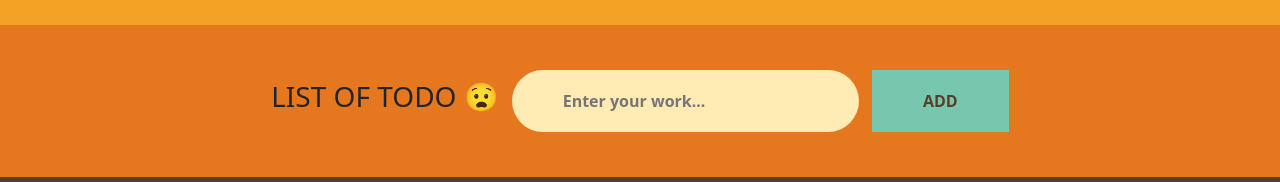
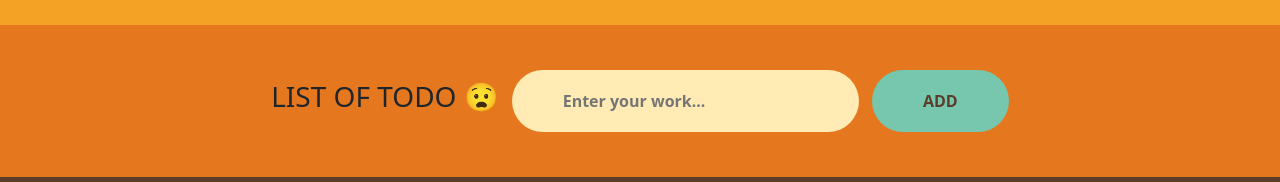
Before and after one commit to RoyaRastegar/My-Website, a React (Create React App) app: page /todo in a window 1280 px wide. Shown: the part 220-402 px from the top of the page. Built offline with nearby package versions, Linux system fonts and the light colour scheme.

Commit message:
change classname

```diff
--- a/src/Components/Todo/Todo.css
+++ b/src/Components/Todo/Todo.css
@@ -25,7 +25,7 @@
   margin-right: 1.6rem;
   font-size: 2.4rem;
 }
-button,
+.add-form button,
 select,
 input {
   background-color: #ffebb3;
@@ -35,7 +35,7 @@ input {
   border-radius: 10rem;
   padding: 1.2rem 3.2rem;
   font-weight: 700;
-  font-size: 1.8rem;
+  font-size: 1rem;
   cursor: pointer;
 }
 
```
